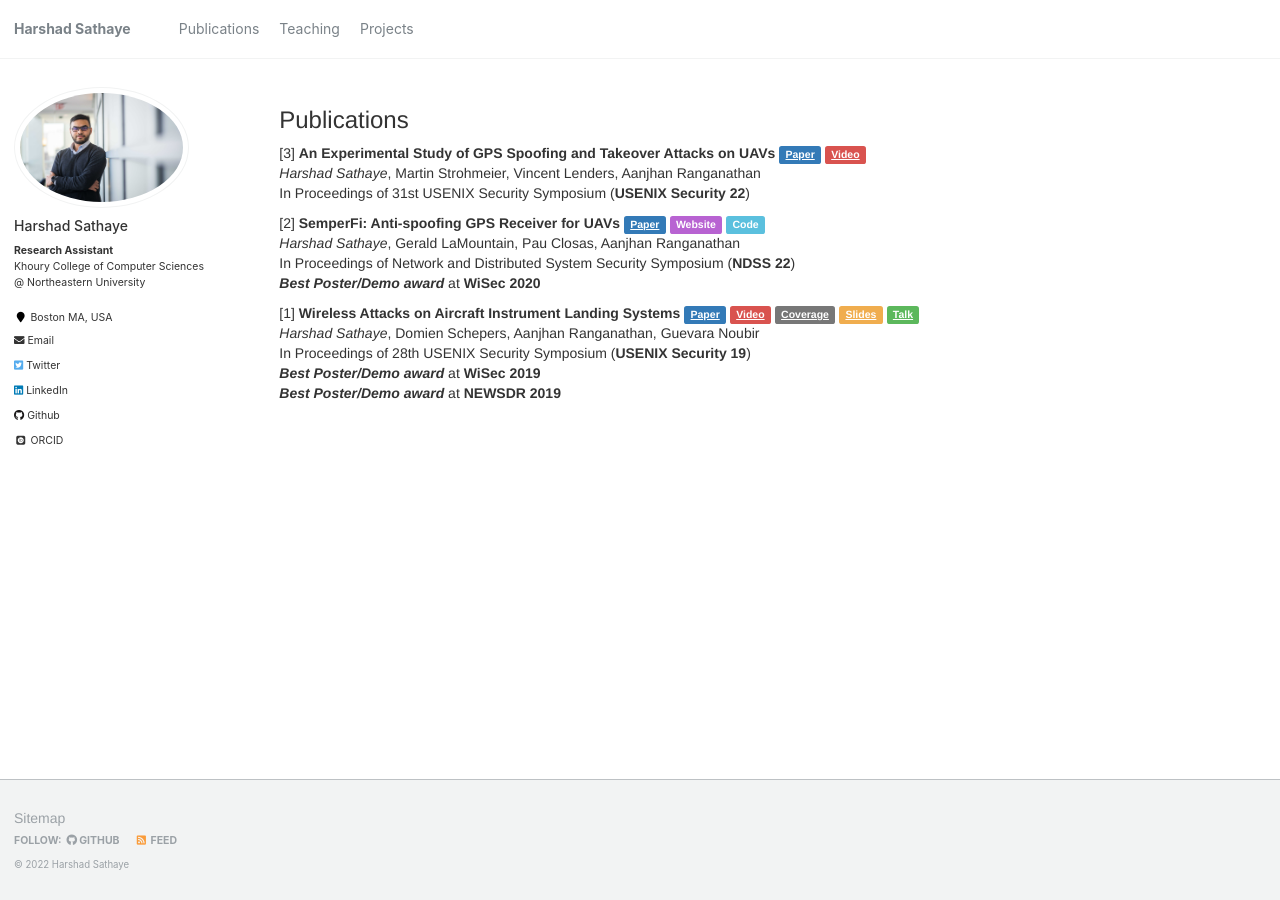
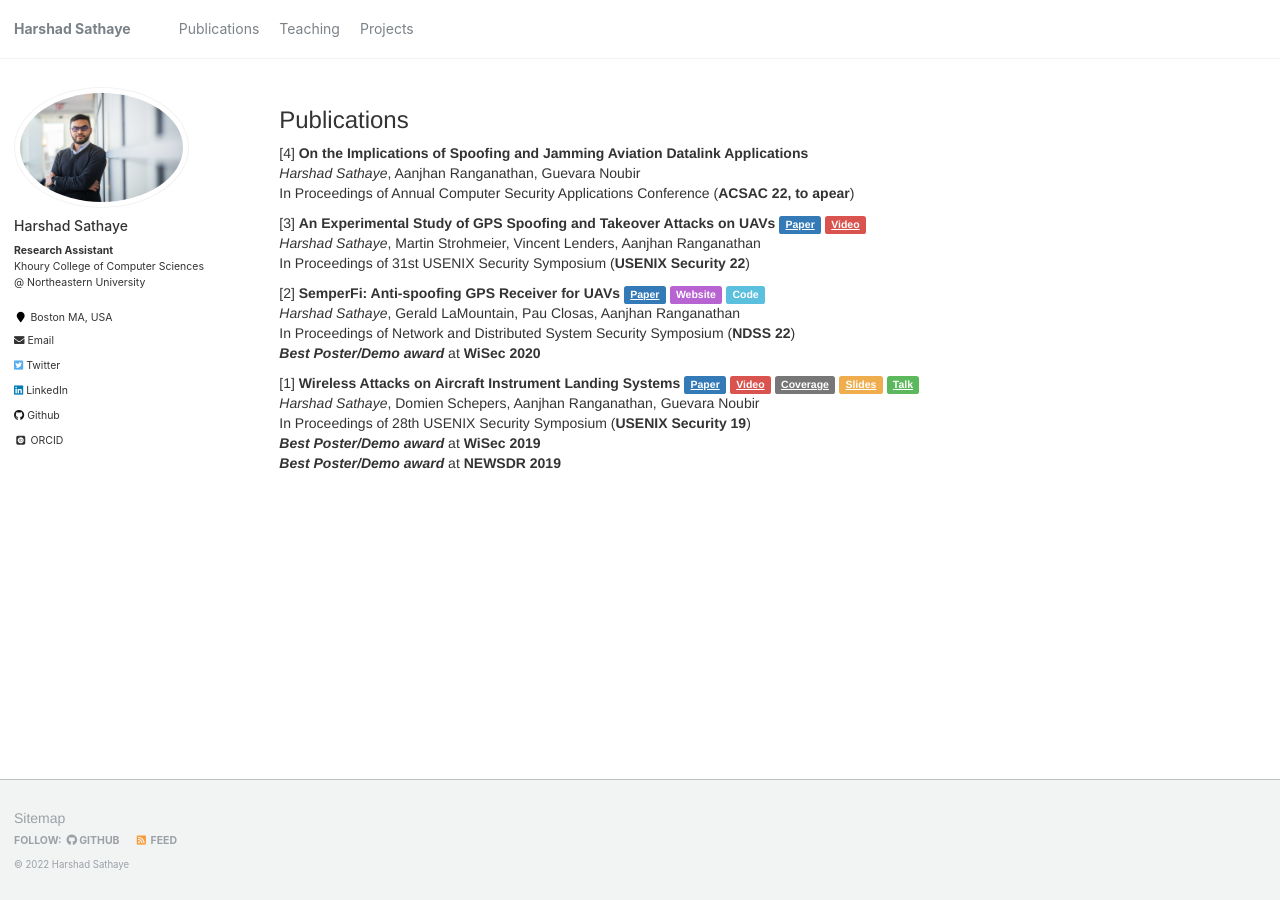
Before and after one commit to harshadms/harshadms.github.io, a Jekyll site: the page built from _pages/publications.md, in a window 1280 px wide. Built offline with Jekyll 4.4.1, drawn with Linux system fonts in a browser that asks for light colours; some web fonts are replaced.

Commit message:
Update publications.md

```diff
--- a/_pages/publications.md
+++ b/_pages/publications.md
@@ -5,6 +5,10 @@ permalink: /publications/
 author_profile: true
 ---
 ### Publications
+[4] **On the Implications of Spoofing and Jamming Aviation Datalink Applications**
+<br> *Harshad Sathaye*, Aanjhan Ranganathan, Guevara Noubir
+<br>In Proceedings of Annual Computer Security Applications Conference (**ACSAC 22, to apear**)
+
 [3] **An Experimental Study of GPS Spoofing and Takeover Attacks on UAVs** <a href="https://www.usenix.org/system/files/sec22-sathaye.pdf" class="label label-primary">Paper</a> <a href="https://www.youtube.com/watch?v=4vfqoYXSHRY&list=PL-odc_k0Tz2hiypDSqLw0-L1GMp9r5n73&index=9" class="label label-danger">Video</a>
 <br>*Harshad Sathaye*, Martin Strohmeier, Vincent Lenders, Aanjhan Ranganathan
 <br>In Proceedings of 31st USENIX Security Symposium (**USENIX Security 22**)
```
